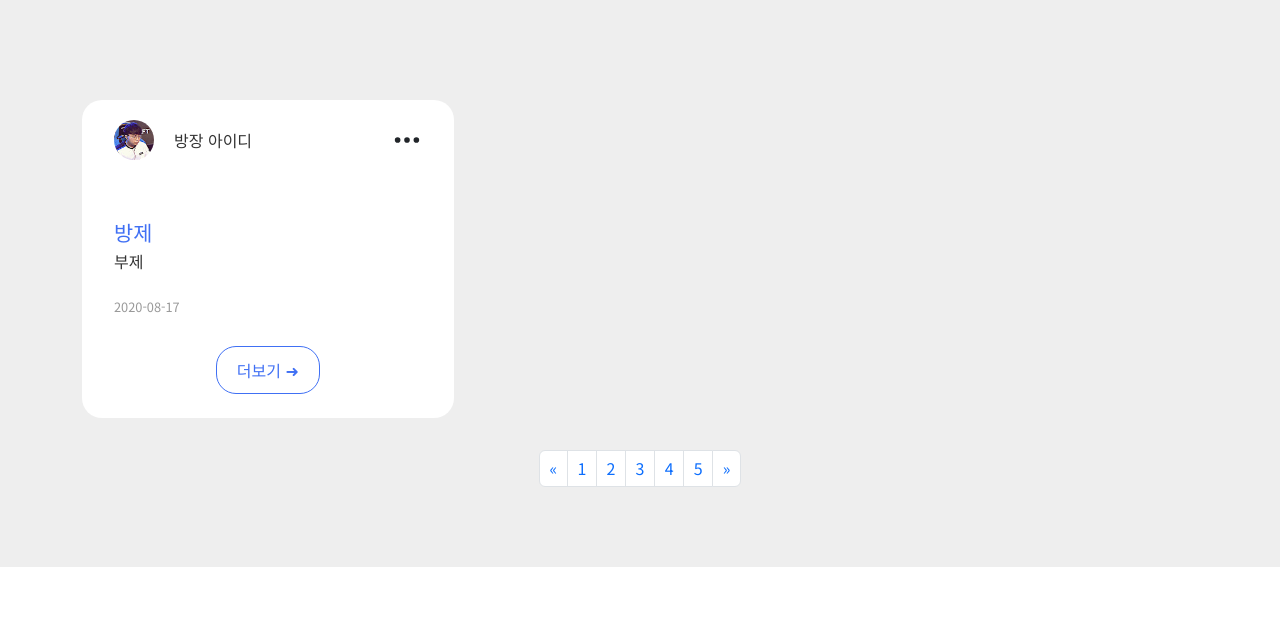
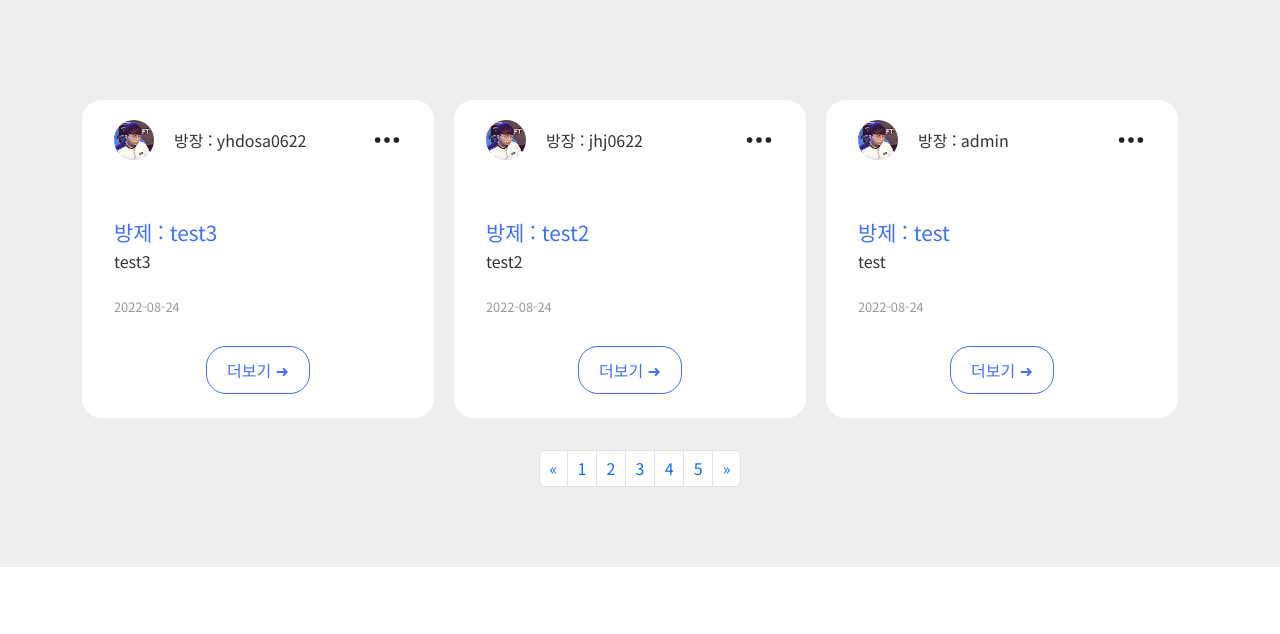
Before and after one commit to printbluee/studyroom, a Django app: page / in a window 1280 px wide. Shown: the part 80-714 px from the top of the page. Run offline with Django 4.2, Linux system fonts and the light colour scheme; data comes from the database, SQL or seed files in the repository; both versions use the stored data as it was after the commit.

Commit message:
메인 페이지에 room for문

```diff
--- a/core/templates/index.html
+++ b/core/templates/index.html
@@ -19,6 +19,7 @@
 </head>
 
 <body>
+    <!-- nav -->
     <nav class="navbar navbar-expand-lg ">
         <div class="container-fluid padding-none">
 
@@ -84,6 +85,13 @@
     <!-- main section start -->
     <section class="main-section section container-fluid">
         <div class="container main_content">
+            <!-- 글 목록 출력 -->
+            {% if not room %}
+                <h1>검색결과 없음</h1>
+            {% endif %}
+
+            {% if room %}
+            {% for r in room %}
                 <div class="main_con">
                     <div class="main_content-box">
                         <div class="oner_box">
@@ -93,7 +101,7 @@
                                     <img src="../static/images/profile.jpg" alt="">
                                 </div>
                                 <div class="oner_name">
-                                <p>방장 아이디</p>
+                                    <p>방장 : {{ r.room_owner }}</p>
                                 </div>
                             </div>
 
@@ -105,7 +113,6 @@
                                             d="M3.5 11.5a3.5 3.5 0 1 1 3.163-5H14L15.5 8 14 9.5l-1-1-1 1-1-1-1 1-1-1-1 1H6.663a3.5 3.5 0 0 1-3.163 2zM2.5 9a1 1 0 1 0 0-2 1 1 0 0 0 0 2z" />
                                     </svg>
                                 </div>
-
                             </div>
 
                             <div class="setting_icon">
@@ -124,17 +131,20 @@
                             </div>
                         </div>
                         <div class="bottom_content">
-                        <h3 class="room_title">방제</h3>
-                        <p class="room_content">부제</p>
-                        <p class="today">2020-08-17</p>
+                            <h3 class="room_title">방제 : {{ r.title }}</h3>
+                            <p class="room_content">{{ r.sub_title }}</p>
+                            <p class="today">{{ r.create | date:"Y-m-d" }}</p>
                         </div>
                     </div>
                     <div class="room_btn">
                         <div class="room_btn-box">
-                        <a href="#" class="">더보기 ➜</a>
+                            <a href="{{ r.get_absolute_url }}" class="">더보기 ➜</a>
                         </div>
                     </div>
                 </div>
+            {% endfor %}
+            {% endif %}
+
 
             <!-- 글쓰기 추가 -->
             <div>
--- a/core/views.py
+++ b/core/views.py
@@ -8,11 +8,15 @@ from core.utils import util as custom_util
 
 #모델 가져오기
 from .models import User
+from room.models import Room
 
-# 메안페아자
+# 메안페이지
 @csrf_exempt
-def main(requset):
-    return render(requset, 'index.html')
+def main(request):
+    room_list = Room.objects.all().order_by('-id')
+    res_data = {'room' : room_list}
+    return render(request, 'index.html', res_data)
+
 
 # 가입
 @csrf_exempt
```
Also changed, not shown: db.sqlite3. Lines whose indentation alone changed are shown as unchanged.
